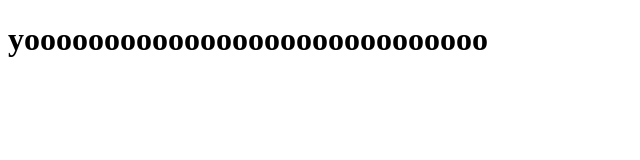
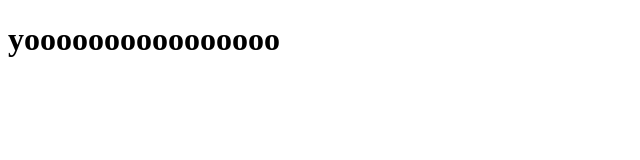
Before and after one commit to Ferro-coder/test, a plain HTML site: page index.html in a window 1280 px wide. Shown: the whole page, without its empty margins (0-640 px from the left). Drawn offline with Linux system fonts and the light colour scheme.

Commit message:
added h1

```diff
--- a/index.html
+++ b/index.html
@@ -8,7 +8,7 @@
     <title>YESSIR Yeah buddy</title>
   </head>
   <body>
-    <h1>yooooooooooooooooooooooooooooo</h1>
+    <h1>yoooooooooooooooo</h1>
     <script src="script.js"></script>
   </body>
 </html>
```
